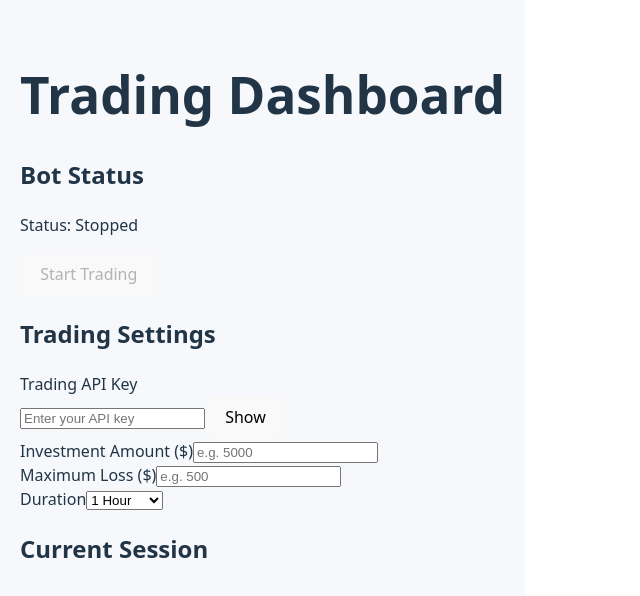
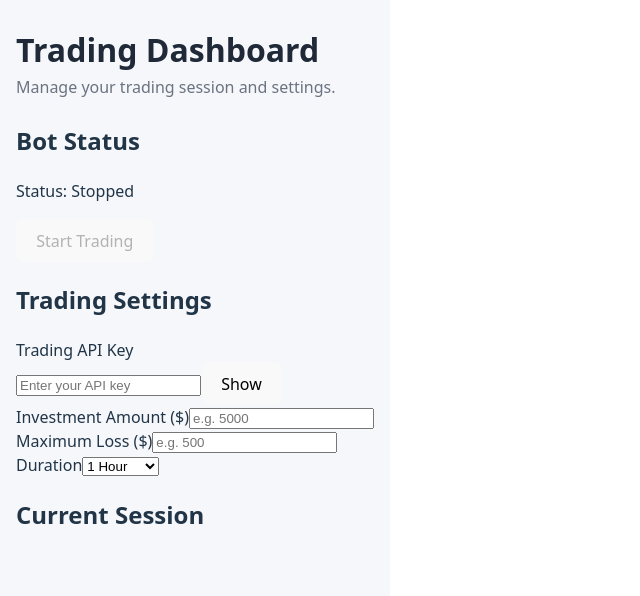
Before and after one commit to stefan18-ux/tradingbot, a React (Vite) app in the folder frontend/: page / in a window 1280 px wide. Shown: the top 596 px of the page, without its empty margins (0-640 px from the left). Built offline with nearby package versions, Linux system fonts and the light colour scheme.

Commit message:
add page container and header styling

```diff
--- a/frontend/src/pages/TradingDashboard.css
+++ b/frontend/src/pages/TradingDashboard.css
@@ -1,7 +1,25 @@
 .trading-page {
-  max-width: 900px;
+  min-height: 100vh;
+  background: #f5f7fb;
+  padding: 32px 16px;
+}
+
+.trading-container {
+  max-width: 960px;
   margin: 0 auto;
-  padding: 32px 20px;
-  background: #f6f8fb;
-  min-height: 100vh;
 }
+
+.page-header {
+  margin-bottom: 24px;
+}
+
+.page-header h1 {
+  margin: 0 0 8px;
+  font-size: 32px;
+  color: #1f2937;
+}
+
+.page-header p {
+  margin: 0;
+  color: #6b7280;
+}
--- a/frontend/src/pages/TradingDashboard.tsx
+++ b/frontend/src/pages/TradingDashboard.tsx
@@ -35,8 +35,12 @@ export function TradingDashboard() {
 
     return (
         <div className="trading-page">
+            <div className="trading-container">
                 <div>
+                    <header className="page-header">
                         <h1>Trading Dashboard</h1>
+                        <p>Manage your trading session and settings.</p>
+                    </header>
 
                     <section>
                         <h2>Bot Status</h2>
@@ -130,5 +134,6 @@ export function TradingDashboard() {
                     </section>
                 </div>
             </div>
+        </div>
     );
 }
```
Lines whose indentation alone changed are shown as unchanged.
